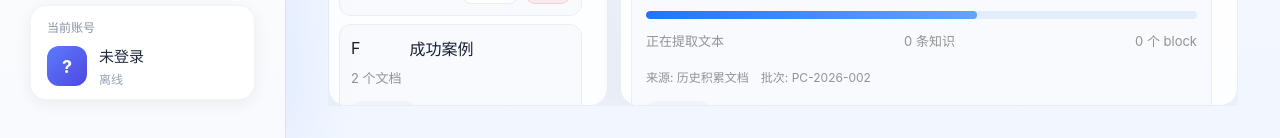
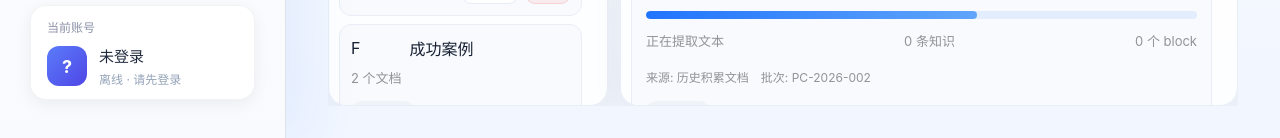
Before and after one commit to liu1125-big/biaoshu_fronted, a React (Vite) app: page /document-knowledge-base in a window 1280 px wide. Shown: the part 662-800 px from the top of the page. Built offline with nearby package versions, Linux system fonts and the light colour scheme.

Commit message:
reafactor:修复未登录状态点击账号卡片不跳转登录页问题

```diff
--- a/src/components/Sidebar.tsx
+++ b/src/components/Sidebar.tsx
@@ -81,7 +81,7 @@ function Sidebar() {
         })}
       </nav>
 
-      <div className="sidebar-user-card" onClick={() => navigate('/profile')}>
+      <div className="sidebar-user-card" onClick={() => user ? navigate('/profile') : navigate('/login')}>
         <span className="sidebar-user-label">当前账号</span>
         <div className="sidebar-user-content">
           <div className="sidebar-user-avatar-wrapper">
@@ -93,7 +93,7 @@ function Sidebar() {
           <div className="sidebar-user-info">
             <span className="sidebar-user-name">{user ? (user.nickname || user.username) : '未登录'}</span>
             <span className="sidebar-user-role">
-              {user ? `在线 · ${user.role}` : '离线'}
+              {user ? `在线 · ${user.role}` : '离线 · 请先登录'}
             </span>
           </div>
         </div>
--- a/src/features/auth/css/user-profile.module.css
+++ b/src/features/auth/css/user-profile.module.css
@@ -5,11 +5,13 @@
 
 .page {
   width: 100%;
-  height: 100%;
+  flex: 1;
+  min-height: 0;
   padding: 32px 42px;
   display: flex;
   flex-direction: column;
   box-sizing: border-box;
+  overflow-y: auto;
 }
 
 /* 顶部标题栏 */
```
